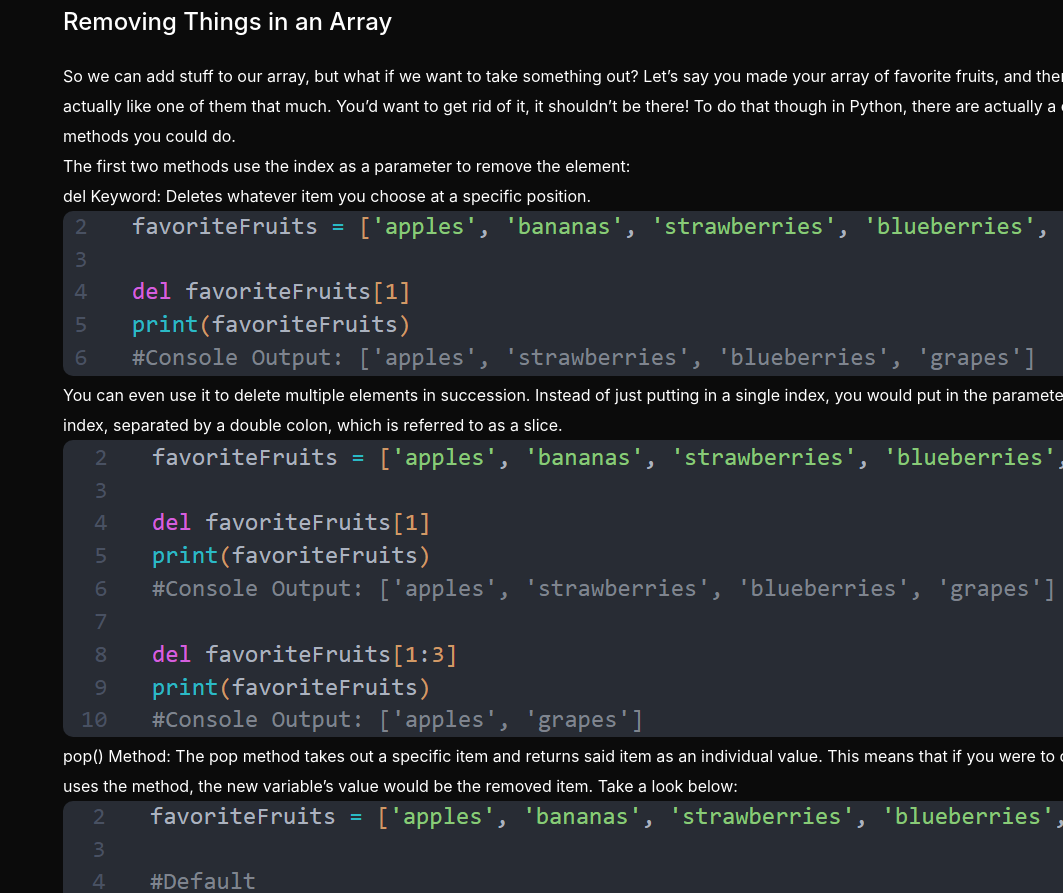
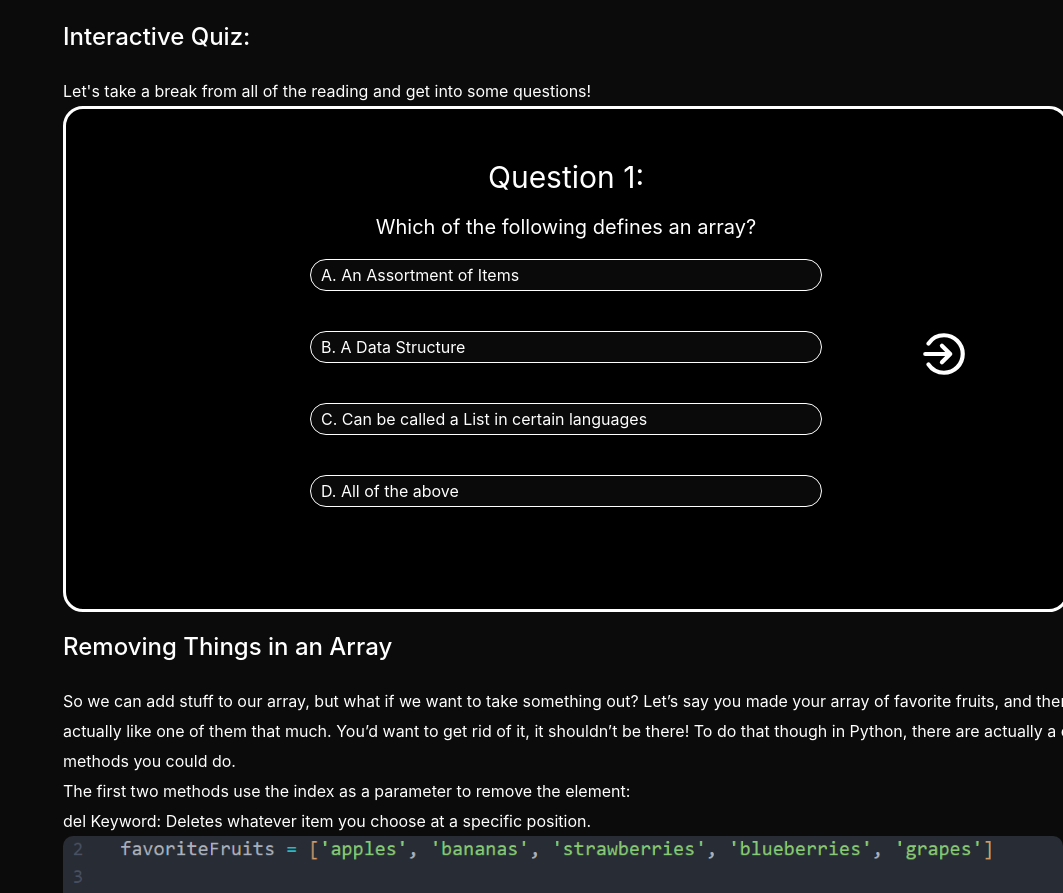
Before and after one commit to tljibbers/Web-App-For-Teaching-CS, a React (Vite) app in the folder web-app-for-teaching-cs/: page /arrays in a window 1280 px wide. Shown: the part 2274-3167 px from the top of the page, without its empty margins (217-1280 px from the left). Built offline with nearby package versions, Linux system fonts and the light colour scheme.

Commit message:
started work on interactive quiz framework

```diff
--- a/web-app-for-teaching-cs/src/Header.jsx
+++ b/web-app-for-teaching-cs/src/Header.jsx
@@ -28,16 +28,16 @@ function Header() {
                         <div className="programTitle">Recursion</div>
                     </div>
                     <div className='dataStructures'>
-                        <div classname='dsaTitle' id="underlinedTitleDSA">Data Structures</div>
-                        <div classname='dsaTitle'>Big O!</div>
-                        <div classname='dsaTitle'>Arrays and DSA</div>
-                        <div classname='dsaTitle'>Linked Lists</div>
-                        <div classname='dsaTitle'>Stacks + Queues</div>
-                        <div classname='dsaTitle'>Hash Tables</div>
-                        <div classname='dsaTitle'>Searching Techniques</div>
-                        <div classname='dsaTitle'>Sorting Techniques</div>
-                        <div classname='dsaTitle'>Trees</div>
-                        <div classname='dsaTitle'>Dynamic Programming</div>
+                        <div className='dsaTitle' id="underlinedTitleDSA">Data Structures</div>
+                        <div className='dsaTitle'>Big O!</div>
+                        <div className='dsaTitle'>Arrays and DSA</div>
+                        <div className='dsaTitle'>Linked Lists</div>
+                        <div className='dsaTitle'>Stacks + Queues</div>
+                        <div className='dsaTitle'>Hash Tables</div>
+                        <div className='dsaTitle'>Searching Techniques</div>
+                        <div className='dsaTitle'>Sorting Techniques</div>
+                        <div className='dsaTitle'>Trees</div>
+                        <div className='dsaTitle'>Dynamic Programming</div>
                     </div>
                 </div>
             </div>
--- a/web-app-for-teaching-cs/src/arrayLesson.jsx
+++ b/web-app-for-teaching-cs/src/arrayLesson.jsx
@@ -1,7 +1,14 @@
 import Header from './Header'
 import './arrays.css'
+import arrow from './assets/arrow.svg'
 import {useNavigate} from 'react-router-dom';
 import {useRef} from 'react';
+import { useState } from 'react';
+import { QuestionOne } from './arrayQuizQuestions';
+import { QuestionTwo } from './arrayQuizQuestions';
+import { QuestionThree } from './arrayQuizQuestions';
+import { QuestionFour } from './arrayQuizQuestions';
+import { QuestionFive } from './arrayQuizQuestions';
 
 import array1 from './lessonScreenshots/arrays/array1.png'
 import array2 from './lessonScreenshots/arrays/array2.png'
@@ -24,6 +31,34 @@ import array18 from './lessonScreenshots/arrays/arrays18.png'
 import array19 from './lessonScreenshots/arrays/arrays19.png'
 
 function ArrayLesson() {
+
+    const [fragmentIndex, setIndex] = useState(0)
+    const arrayFragment = [<QuestionOne/>, <QuestionTwo/>, <QuestionThree/>, <QuestionFour/>, <QuestionFive/>]
+
+    function increment() {
+        if(fragmentIndex <= 3)
+        {
+            console.log(fragmentIndex)
+            setIndex(fragmentIndex + 1)
+            document.getElementById('arrow').style.opacity = '100';
+            document.getElementById('arrow').style.cursor = 'pointer';
+        }
+        if(fragmentIndex >= 3)
+        {
+            document.getElementById('arrow').style.opacity = '0';
+            document.getElementById('arrow').style.cursor = 'default';
+        }
+    }
+
+    function decrement() {
+        if(fragmentIndex >= 1)
+        {
+            setIndex(fragmentIndex - 1)
+            document.getElementById('arrowLeft').style.opacity = '100';
+            document.getElementById('arrowLeft').style.cursor = 'pointer';
+        }
+
+    }
 
     const navigate = useNavigate();
 
@@ -120,6 +155,11 @@ function ArrayLesson() {
                     <div>
                         <div ref={jumpRef4} className="arrayHeader" id="jump4">Interactive Quiz:</div>
                         <div className="arrayTextContent">Let's take a break from all of the reading and get into some questions!</div>
+                        <div className="quizContainer">
+                            <img src={arrow} id='arrowLeft' height='50px' onClick={() => decrement()}></img>
+                            <div id='fragmentPush'>{arrayFragment[fragmentIndex]}</div>
+                            <img src={arrow} id='arrow' height='50px' onClick={() => increment()}></img>
+                        </div>
                     </div>
                     <div>
                         <div ref={jumpRef5} className="arrayHeader" id="jump5">Removing Things in an Array</div>
--- /dev/null
+++ b/web-app-for-teaching-cs/src/arrayQuizQuestions.css
@@ -0,0 +1,31 @@
+.questionTitle {
+    font-size: 30px;
+    text-align: center;
+    padding-top: 50px;
+}
+
+.question {
+    text-align: center;
+    padding-top: 20px;
+    font-size: 20px;
+}
+
+.questionBoxContainer {
+    display: flex;
+    flex-direction: column;
+    gap: 40px;
+}
+.questionBox {
+    display: flex;
+    align-items: center;
+    border-style: solid;
+    border-color: white;
+    border-width: 1px;
+    border-radius: 20px;
+    width: 500px;
+    height: 30px;
+    padding-left: 10px;
+    background-color: #0a0a0a;
+    cursor: pointer;
+
+}
--- /dev/null
+++ b/web-app-for-teaching-cs/src/arrayQuizQuestions.jsx
@@ -0,0 +1,107 @@
+import './arrayQuizQuestions.css'
+export function QuestionOne() {
+    return (
+        <div>
+            <div className="questionTitle">Question 1:</div>
+            <div className="question">Which of the following defines an array?</div>
+            <form>
+                <div className='questionBoxContainer'>
+                    <div className="questionBox">
+                        <div>A. An Assortment of Items</div>
+                    </div>
+                    <div className="questionBox">
+                        <div>B. A Data Structure </div>
+                    </div>
+                    <div className="questionBox">
+                        <div>C. Can be called a List in certain languages </div>
+                    </div>
+                    <div className="questionBox">
+                        <div>D. All of the above</div>
+                    </div>
+                </div>
+            </form>
+        </div>
+    )
+}
+
+export function QuestionTwo() {
+    return (
+        <div>
+            <div className="questionTitle">Question 2:</div>
+            <div className="question">Let’s make an array with an apple, banana, and blueberries! What does that look like?</div>
+            <form>
+                <div className='questionBoxContainer'>
+                    <div className="questionBox">
+                        <div>A. Fruits = {'{‘apple’,’ banana’, ‘blueberries’}'} </div>
+                    </div>
+                    <div className="questionBox">
+                        <div>B. Fruits = {'[‘apple’, ‘banana’, ‘blueberries’}'} </div>
+                    </div>
+                    <div className="questionBox">
+                        <div>C. {'Fruits = (‘apple’, ‘banana’, ‘blueberries’)'} </div>
+                    </div>
+                    <div className="questionBox">
+                        <div>D. {'Fruits = [‘apple’, ‘banana’, ‘blueberries’]'}</div>
+                    </div>
+                </div>
+            </form>
+        </div>
+    )
+}
+
+export function QuestionThree() {
+    return (
+        <div>
+            <div className="questionTitle">Question 3:</div>
+            <div className="question">Let’s add watermelon to this fruit list: fruits = [‘apple’, ‘banana’, ‘strawberries’]</div>
+            <form>
+                <div className='questionBoxContainer'>
+                    <input type="text" id="answer"></input>
+                </div>
+            </form>
+        </div>
+    )
+}
+
+export function QuestionFour() {
+    return (
+        <div>
+            <div className="questionTitle">Question 4:</div>
+            <div className="question">In this array: fruits = [‘strawberries’, ‘durian’, ‘watermelon’, ‘banana’, ‘apple’]</div>
+            <div className="question">Is Watermelon in index 3?</div>
+            <form>
+                <div className='questionBoxContainer'>
+                    <div className="questionBox">
+                        <div>A. True </div>
+                    </div>
+                    <div className="questionBox">
+                        <div>B. False </div>
+                    </div>
+                </div>
+            </form>
+        </div>
+    )
+}
+
+export function QuestionFive() {
+    return (
+        <div>
+            <div className="questionTitle">Question 5:</div>
+            <div className="question">Using the same array from the last problem: fruits = [‘strawberries’, ‘durian’, ‘watermelon’, ‘banana’, ‘apple’]</div>
+            <div className="question">What element is at the 5th index?</div>
+            <form>
+                <div className='questionBoxContainer'>
+                    <div className="questionBox">
+                        <div>A. Apple </div>
+                    </div>
+                    <div className="questionBox">
+                        <div>B. Banana </div>
+                    </div>
+                    <div className="questionBox">
+                        <div>C. There is no 5th index </div>
+                    </div>
+                </div>
+            </form>
+        </div>
+    )
+}
--- a/web-app-for-teaching-cs/src/arrays.css
+++ b/web-app-for-teaching-cs/src/arrays.css
@@ -37,6 +37,11 @@
     font-style: italic;
     font-weight: 500;
     padding-bottom: 25px;
+
+}
+
+#jump1, #jump2, #jump3, #jump4, #jump5, #jump6, #jump7, #jump8, #jump9 {
+    scroll-margin-top: 3rem;
 }
 
 .arrayHeader {
@@ -54,8 +59,37 @@
 
 img {
     border-radius: 10px;
+    width: 1000px;
 }
 
 #array9, #array10 {
     width: 1000px;
 }
+
+.quizContainer {
+    display: flex;
+    flex-direction: row;
+    width: 1000px;
+    height: 500px;
+    border-radius: 20px;
+    border-color: white;
+    border-style: solid;
+    background-color: black;
+}
+
+#fragmentPush {
+    position: relative;
+}
+#arrow, #arrowLeft {
+    position: relative;
+    height: 50px;
+    padding-top: 22%;
+    cursor: pointer;
+
+}
+
+#arrowLeft {
+    transform: scaleX(-1);
+    opacity: 0;
+    cursor: default;
+}
```
Also changed, not shown: web-app-for-teaching-cs/src/assets/arrow.svg (added), web-app-for-teaching-cs/src/assets/circle.svg (added).
